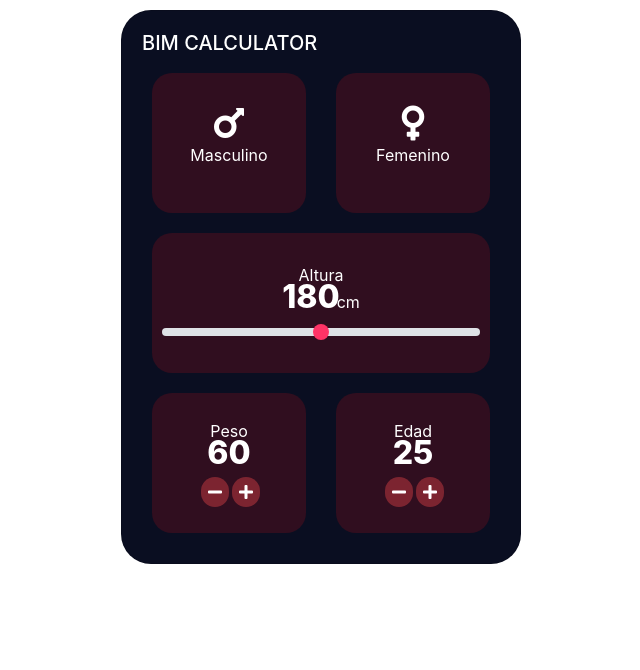
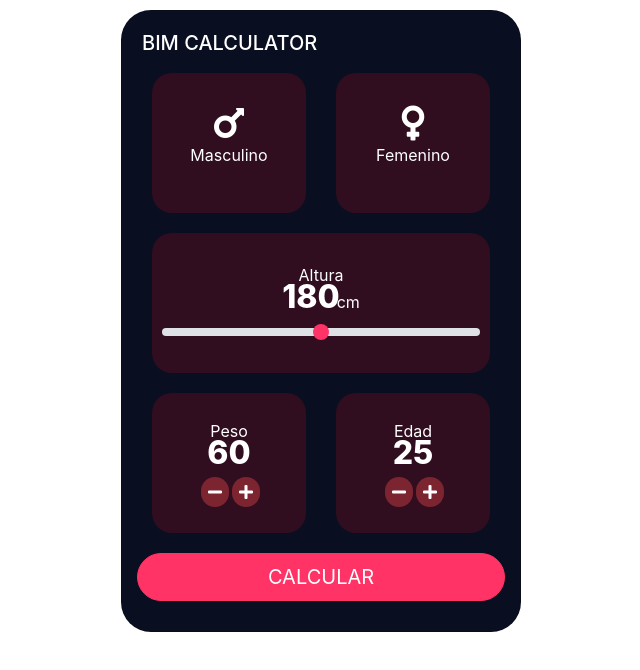
Before and after one commit to truizdiaz/BMICalculator, an Angular app: page / in a window 1280 px wide. Shown: the top 670 px of the page, without its empty margins (319-959 px from the left). Built offline with nearby package versions, Linux system fonts and the light colour scheme.

Commit message:
Bind Datos Edad Peso

```diff
--- a/src/app/inicio/inicio.component.css
+++ b/src/app/inicio/inicio.component.css
@@ -62,3 +62,9 @@ input[type=range]::-webkit-slider-thumb {
     border-radius: 15px;
     margin-left: 3px;
 }
+
+.btn-color {
+    background-color: #FF3366;
+    border-color: #FF3366;
+    border-radius: 25px;
+}
--- a/src/app/inicio/inicio.component.html
+++ b/src/app/inicio/inicio.component.html
@@ -38,10 +38,10 @@
                     <div class="fondo-item">
                         <div class="contenedor">
                             <p>Peso</p>
-                            <div class="estiloNumero">60</div>
+                            <div class="estiloNumero">{{ peso }}</div>
                             <div>
-                                <i class="fas fa-minus sumaResta"></i>
-                                <i class="fas fa-plus sumaResta"></i>
+                                <i class="fas fa-minus sumaResta" (click)="peso = peso - 1"></i>
+                                <i class="fas fa-plus sumaResta" (click)="peso = peso + 1"></i>
                             </div>
                         </div>
                     </div>
@@ -50,15 +50,18 @@
                     <div class="fondo-item">
                         <div class="contenedor">
                             <p>Edad</p>
-                            <div class="estiloNumero">25</div>
+                            <div class="estiloNumero">{{ edad }}</div>
                             <div>
-                                <i class="fas fa-minus sumaResta"></i>
-                                <i class="fas fa-plus sumaResta"></i>
+                                <i class="fas fa-minus sumaResta" (click)="edad = edad - 1"></i>
+                                <i class="fas fa-plus sumaResta" (click)="edad = edad + 1"></i>
                             </div>
                         </div>
                     </div>
                 </div>
             </div>
+            <div class="row">
+                <button class="btn btn-primary btn-block btn-lg btn-color">CALCULAR</button>
+            </div>
         </div>
     </div>
 </div>
--- a/src/app/inicio/inicio.component.ts
+++ b/src/app/inicio/inicio.component.ts
@@ -6,6 +6,10 @@ import { Component, OnInit } from '@angular/core';
   styleUrls: ['./inicio.component.css']
 })
 export class InicioComponent implements OnInit {
+  edad = 25;
+  peso = 60;
+  altura = 170;
+  sexo = 'Masculino';
 
   constructor() { }
 
```
